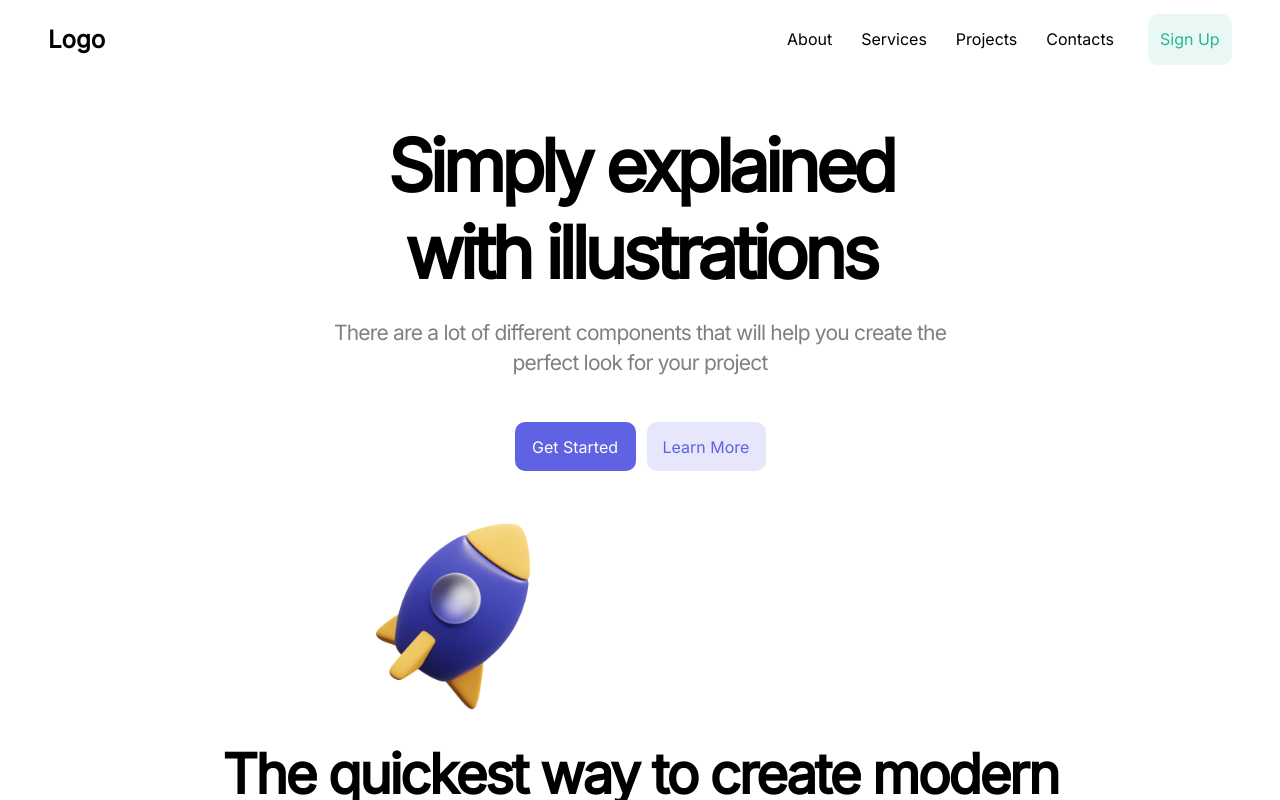
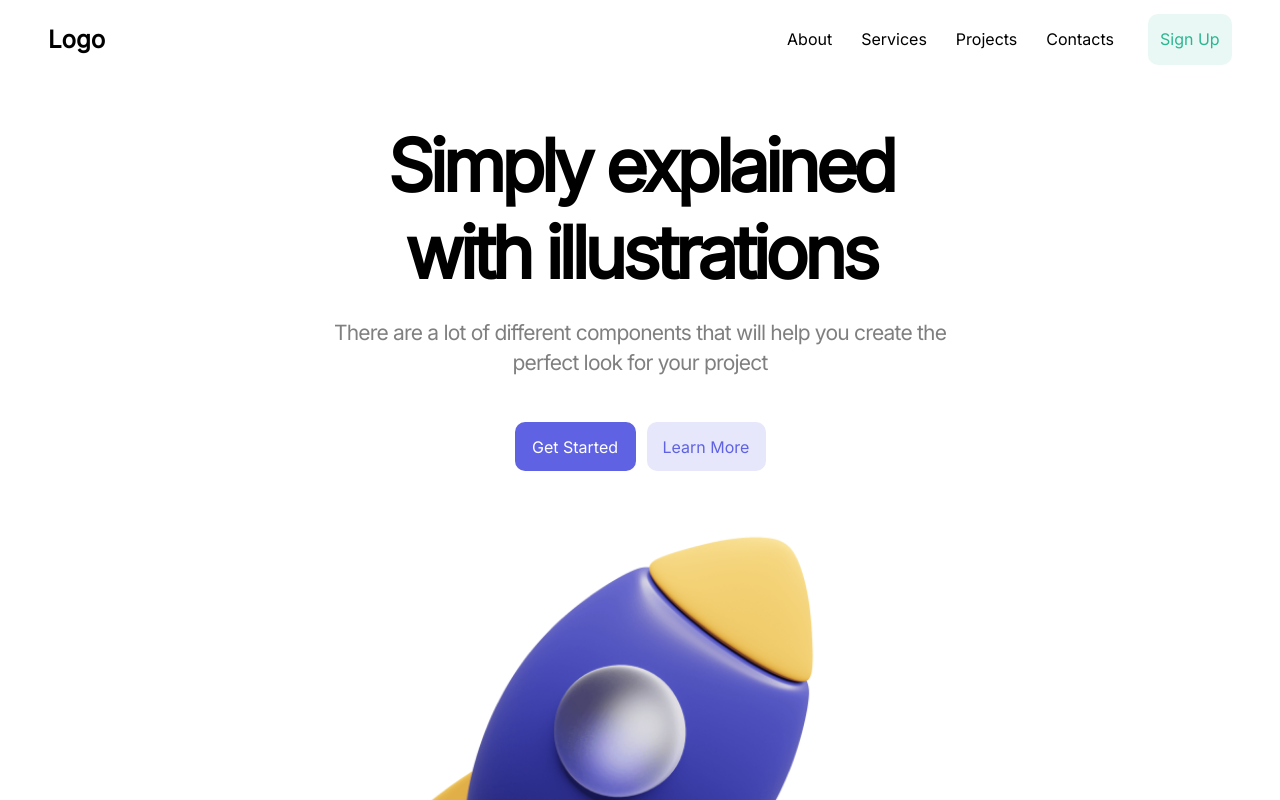
Before and after one commit to JorgeRochaA/landingPage, a React (Create React App) app: page / in a window 1280 px wide. Shown: the top 800 px of the page. Built offline with nearby package versions, Linux system fonts and the light colour scheme.

Commit message:
Update BlogSection.scss

```diff
--- a/src/styles/BlogSection/BlogSection.scss
+++ b/src/styles/BlogSection/BlogSection.scss
@@ -1,6 +1,3 @@
-img{
-  max-width:200px
-}
 .blog_container {
   width: 100%;
   height: 100%;
@@ -57,6 +54,9 @@ img{
     align-items: center;
     justify-content: space-evenly;
     margin-bottom: 148px;
+    img{
+  max-width:200px
+    }
   }
 }
 @media screen and (min-width: 896px) and (max-width: 1359px) {
```
